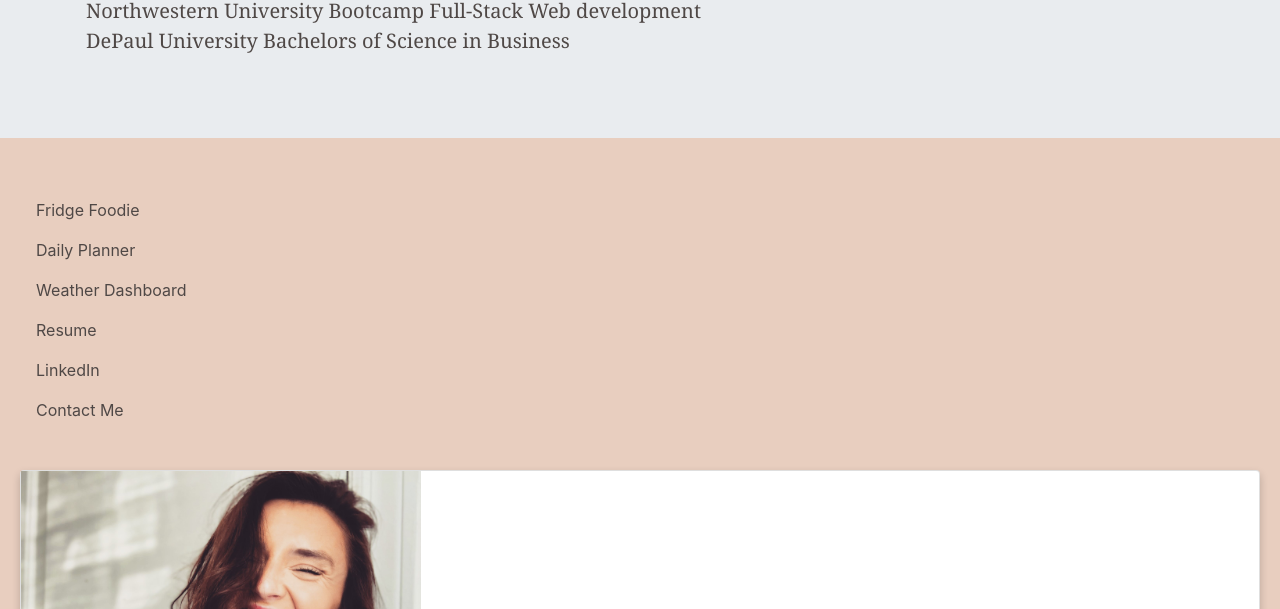
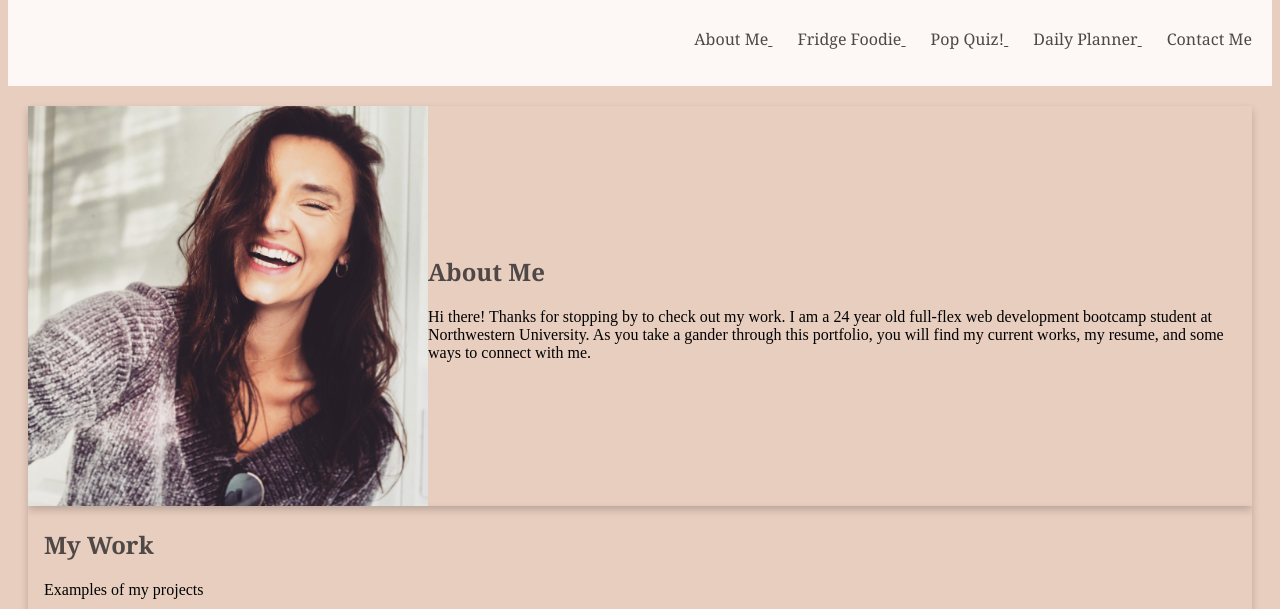
Before and after one commit to AGRASSL/UpdatedPortfolio, a plain HTML site: page index.html in a window 1280 px wide. Shown: the part 145-754 px from the top of the page. Drawn offline with nearby package versions, Linux system fonts and the light colour scheme.

Commit message:
added linkedin to profile

```diff
--- a/assets/style.css
+++ b/assets/style.css
@@ -54,24 +54,29 @@
     box-shadow: 0 4px 8px 0 rgba(0,0,0,0.2);
     transition: 1s;
     display: flex;
-    align-items: right;
-    /* font-family: Georgia, 'Times New Roman', Times, serif;
-    color: #4f4846; */
+    justify-content: left;
+    align-items: center;
 
   }
 
-  h2, p {
+  h2 {
     font-family: Georgia, 'Times New Roman', Times, serif;
     color: #4f4846;
   }
+
+  h4 {
+    font-family: Georgia, 'Times New Roman', Times, serif;
+    color: #4f4846;
+    display: flex;
+    align-items: center;
+  }
+
+
 
   .card:hover {
     box-shadow: 0 8px 16px 0 rgba(0,0,0,0.6);
   }
 
-  .container {
-    padding: 2px 16px;
-  }
 
   .card2 {
     box-shadow: 0 4px 8px 0 rgba(0,0,0,0.2);
--- a/index.html
+++ b/index.html
@@ -2,48 +2,38 @@
 <html>
 <head>
     <meta charset='utf-8'>
-    <title>Alex Grassl</title>
+    <title>Port</title>
     <meta name='viewport' content='width=device-width, initial-scale=1'>
-    <link rel="stylesheet" href="https://cdnjs.cloudflare.com/ajax/libs/twitter-bootstrap/4.0.0/css/bootstrap.min.css" />
-    <link rel="stylesheet" href="assets/style.css">
+    <link rel='stylesheet' type='text/css' media='screen' href='assets/style.css'>
 </head>
 <body>
 
-    <div class="jumbotron jumbotron-fluid">
-        <div class="container">
-          <h1 class="display-4">Hi there! I'm Alex</h1>
-          <p class="lead">Northwestern University Bootcamp Full-Stack Web development
-              <br>
-            DePaul University Bachelors of Science in Business
-        </p>
-        </div>
-      </div>
-
 <div class="wrapper">
-  <ul class="nav flex-column">
-    <li class="nav-item">
-      <a class="nav-link active" href="#">Fridge Foodie</a>
+  <header class="header">
+   <h1>Alexandra Grassl</h1>
+   <div>
+    <ul>
+        <li>
+            <a href="#about-me">About Me</a>
+        </li>
+        <li>
+            <a href="#fridge-foodie">Fridge Foodie</a>
+        </li>
+        <li>
+          <a href="#pop-quiz">Pop Quiz!</a>
+      </li>
+      <li>
+        <a href="#Daily-Planner">Daily Planner</a>
     </li>
-    <li class="nav-item">
-      <a class="nav-link" href="#">Daily Planner</a>
-    </li>
-    <li class="nav-item">
-      <a class="nav-link" href="#">Weather Dashboard</a>
-    </li>
-    <li class="nav-item">
-      <a class="nav-link" href="#">Resume</a>
-    </li>
-    <li class="nav-item">
-        <a class="nav-link" href="#">LinkedIn</a>
-      </li>
-      <li class="nav-item">
-        <a class="nav-link" href="#">Contact Me</a>
-      </li>
-  </ul>
-
+        <li>
+            <a href="#contact-me">Contact Me</a>
+        </li>
+    </ul>
+    </div>
+  </header>
   <main class="main">
     <div class="card" id="about-me">
-        <img src="assets/img/alex.jpg" alt="Avatar" height="400px" width="400px">
+        <img src="./assets/img/alex.jpg" alt="Avatar" height="400px" width="400px">
         <div class="container">
           <h2><b>About Me</b></h2>
           <p>Hi there! Thanks for stopping by to check out my work.
@@ -123,6 +113,11 @@
         <div class="container4">
           <h2><b>Contact Me</b></h2>
           <p>
+            <a href="https://www.linkedin.com/in/alexandra-grassl-a61a07126/">LinkedIn</a>
+
+          </p>
+          <br>
+          <p>
               <a href="mailto:alexandragrassl2021@u.northwestern.edu">Email: alexandragrassl2021@u.northwestern.edu</a>
             </p>
               <br>
@@ -136,6 +131,3 @@
 <br>― Marilyn Monroe
   </footer>
 </div>
-
-</body>
-</html>
```
Also changed, not shown: assets/script.js (deleted).
